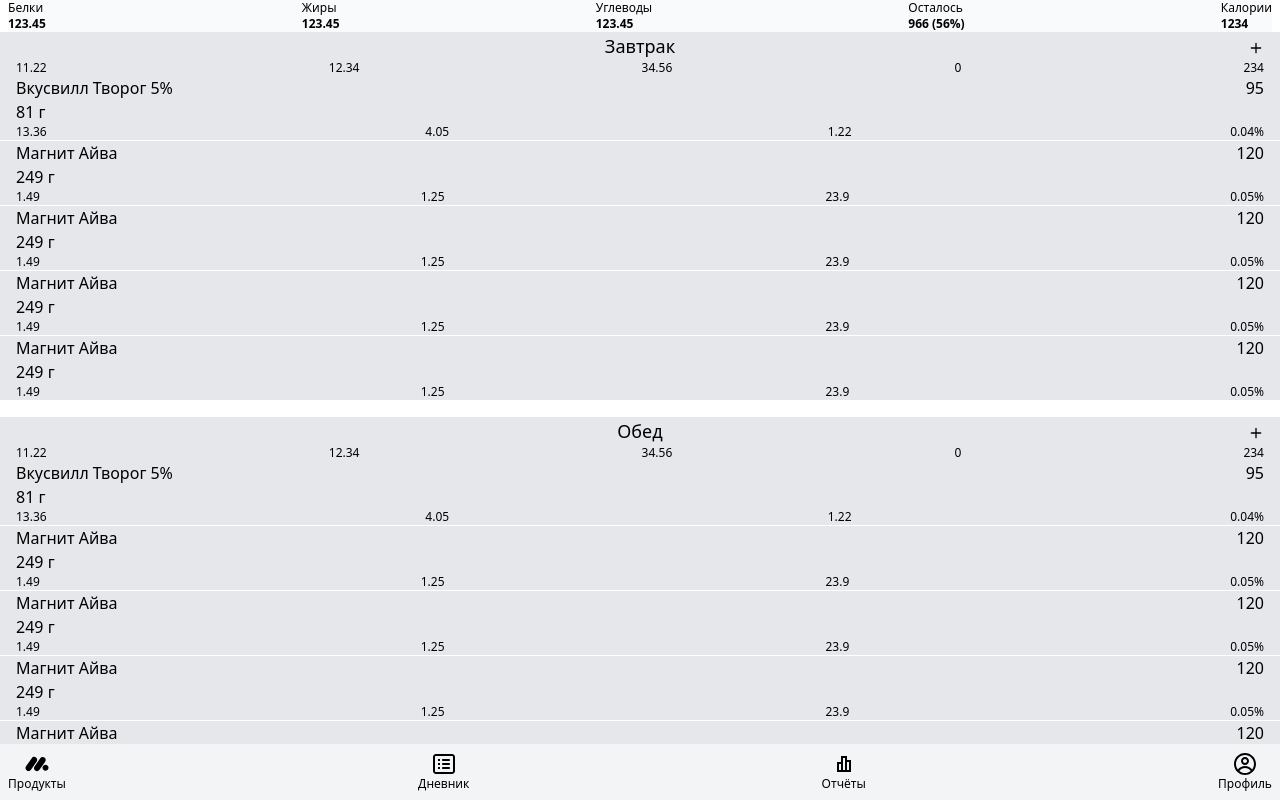
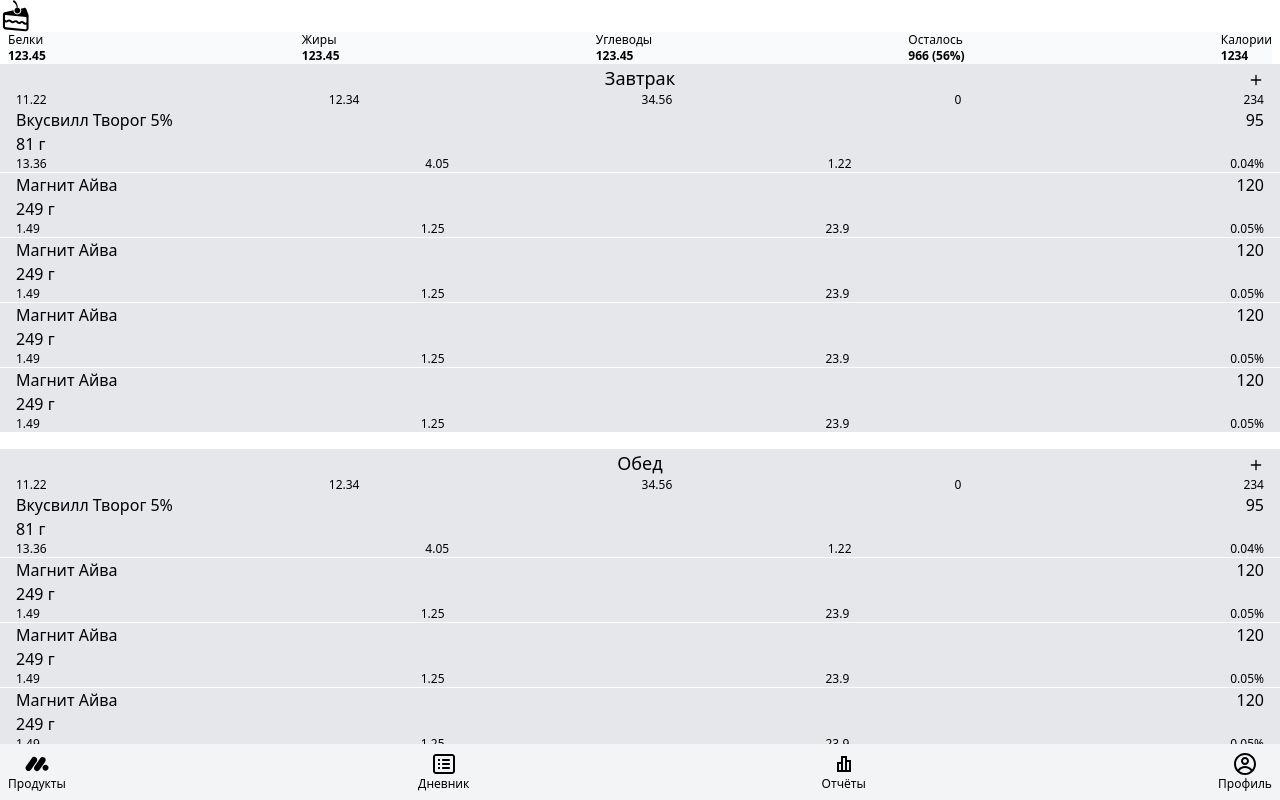
Before and after one commit to maskyy/caketruth-web, a React (Create React App) app: page /diary in a window 1280 px wide. Shown: the top 800 px of the page. Built offline with nearby package versions, Linux system fonts and the light colour scheme.

Commit message:
Add types for FCs, TODO diary header

```diff
--- /dev/null
+++ b/src/components/diary_components/DiaryHeader.tsx
@@ -0,0 +1,12 @@
+import { FC } from "react";
+import Icon from "../../assets/img/ct-icon.svg";
+
+const DiaryHeader: FC = () => {
+  return (
+    <header>
+      <img src={Icon} alt="Логотип" />
+    </header>
+  );
+}
+
+export default DiaryHeader;
--- a/src/components/footer/Footer.tsx
+++ b/src/components/footer/Footer.tsx
@@ -1,8 +1,9 @@
+import { FC } from "react";
 import { createPortal } from "react-dom";
 import { CgInsights, CgList, CgMonday, CgProfile } from "react-icons/cg";
 import TabLink from "./TabLink";
 
-function Footer() {
+const Footer: FC = () => {
   return createPortal(
     <footer className="bg-gray-100 py-2">
       <ul className="flex justify-between mx-2">
--- a/src/components/header/Header.tsx
+++ b/src/components/header/Header.tsx
@@ -1,4 +1,6 @@
-function Header() {
+import { FC } from "react";
+
+const Header: FC = () => {
   return (
     <header>
 
--- a/src/components/pages/diary/Diary.tsx
+++ b/src/components/pages/diary/Diary.tsx
@@ -1,12 +1,12 @@
 import { FC } from "react";
+import DiaryHeader from "../../diary_components/DiaryHeader";
 import Meals from "../../diary_components/Meals";
 import TopSummary from "../../diary_components/TopSummary";
-import Header from "../../header/Header";
 import PageLayout from "../../layouts/PageLayout";
 
 const Diary: FC = () => {
   return (
-    <PageLayout title="Дневник" header={<Header />} footer>
+    <PageLayout title="Дневник" header={<DiaryHeader />} footer>
       <TopSummary protein={123.45} fat={123.45} carbs={123.45} calories={1234} rdi={2200} />
       <Meals mealList={["Завтрак", "Обед", "Полдник", "Ужин"]} />
     </PageLayout>
```
Also changed, not shown: src/components/footer/TabLink.tsx (+8 -5 lines), src/assets/img/ct-icon.svg (added).
